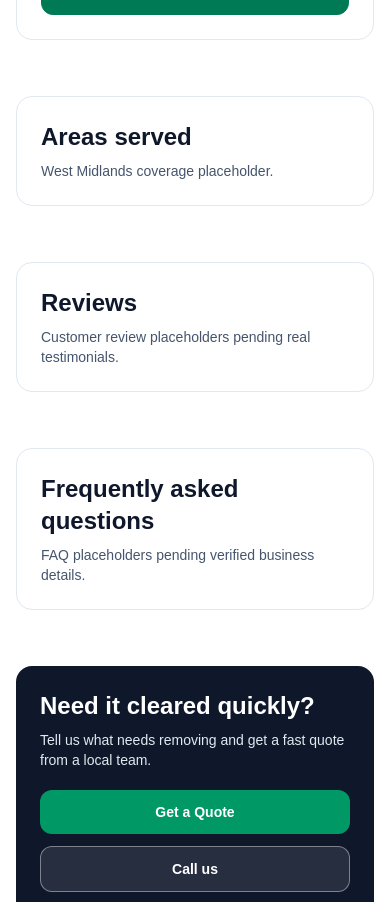
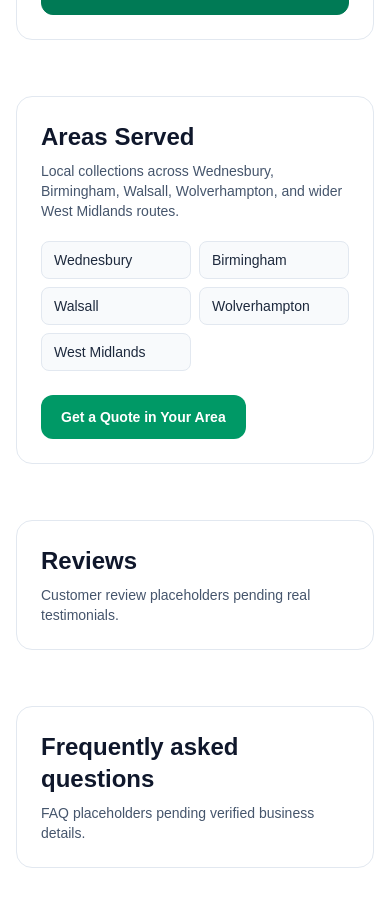
Before and after one commit to usamabuilds/cleaning-webiste, a Next.js app: page / in a window 390 px wide. Shown: the part 3780-4682 px from the top of the page. Built offline with nearby package versions, Linux system fonts and the light colour scheme.

Commit message:
Add homepage Areas Served section content and CTA

```diff
--- a/src/components/sections/areas-section.tsx
+++ b/src/components/sections/areas-section.tsx
@@ -1,8 +1,43 @@
+import Link from "next/link";
+
+import { ROUTES } from "@/lib/site";
+
+const servedTowns: ReadonlyArray<string> = [
+  "Wednesbury",
+  "Birmingham",
+  "Walsall",
+  "Wolverhampton",
+  "West Midlands",
+];
+
 export function AreasSection(): JSX.Element {
   return (
     <section id="areas-served" aria-labelledby="areas-served-heading" className="rounded-2xl border border-slate-200 bg-white p-6 sm:p-8">
-      <h2 id="areas-served-heading" className="text-2xl font-bold text-slate-900">Areas served</h2>
-      <p className="mt-2 text-sm text-slate-600">West Midlands coverage placeholder.</p>
+      <div className="max-w-2xl">
+        <h2 id="areas-served-heading" className="text-2xl font-bold text-slate-900">
+          Areas Served
+        </h2>
+        <p className="mt-2 text-sm text-slate-600">
+          Local collections across Wednesbury, Birmingham, Walsall, Wolverhampton, and wider West Midlands routes.
+        </p>
+      </div>
+
+      <ul className="mt-5 grid grid-cols-2 gap-2 text-sm sm:grid-cols-3" aria-label="Towns and region we cover">
+        {servedTowns.map((town) => (
+          <li key={town} className="rounded-lg border border-slate-200 bg-slate-50 px-3 py-2 font-medium text-slate-800">
+            {town}
+          </li>
+        ))}
+      </ul>
+
+      <div className="mt-6">
+        <Link
+          href={ROUTES.getAQuote}
+          className="inline-flex items-center justify-center rounded-xl bg-emerald-600 px-5 py-3 text-sm font-semibold text-white hover:bg-emerald-700"
+        >
+          Get a Quote in Your Area
+        </Link>
+      </div>
     </section>
   );
 }
```
